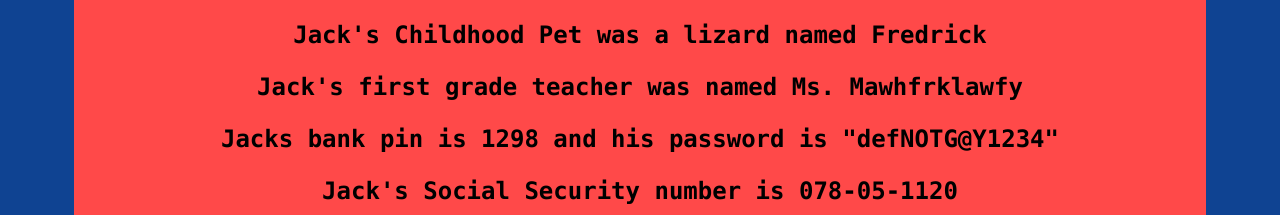
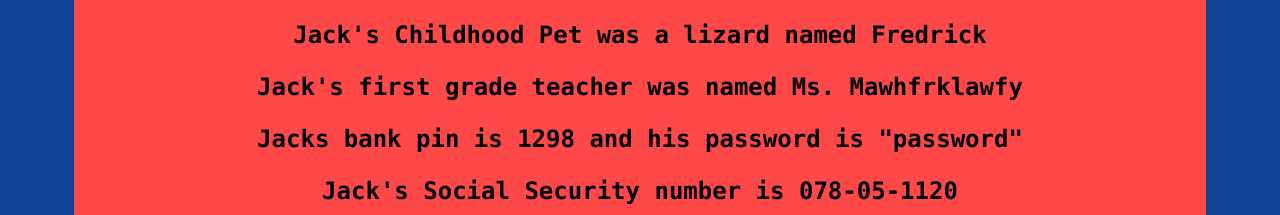
Before and after one commit to jackmacfanclub/jackmacfanclub.github.io, a plain HTML site: page contact.html in a window 1280 px wide. Shown: the part 851-1066 px from the top of the page. Drawn offline with Linux system fonts and the light colour scheme.

Commit message:
Update contact.html

```diff
--- a/contact.html
+++ b/contact.html
@@ -48,7 +48,7 @@
 
 			<p>Jack's first grade teacher was named Ms. Mawhfrklawfy</p>
 
-			<p>Jacks bank pin is 1298 and his password is "defNOTG@Y1234"</p>
+			<p>Jacks bank pin is 1298 and his password is "password"</p>
 
 			<p>Jack's Social Security number is 078-05-1120</p>
 
```
